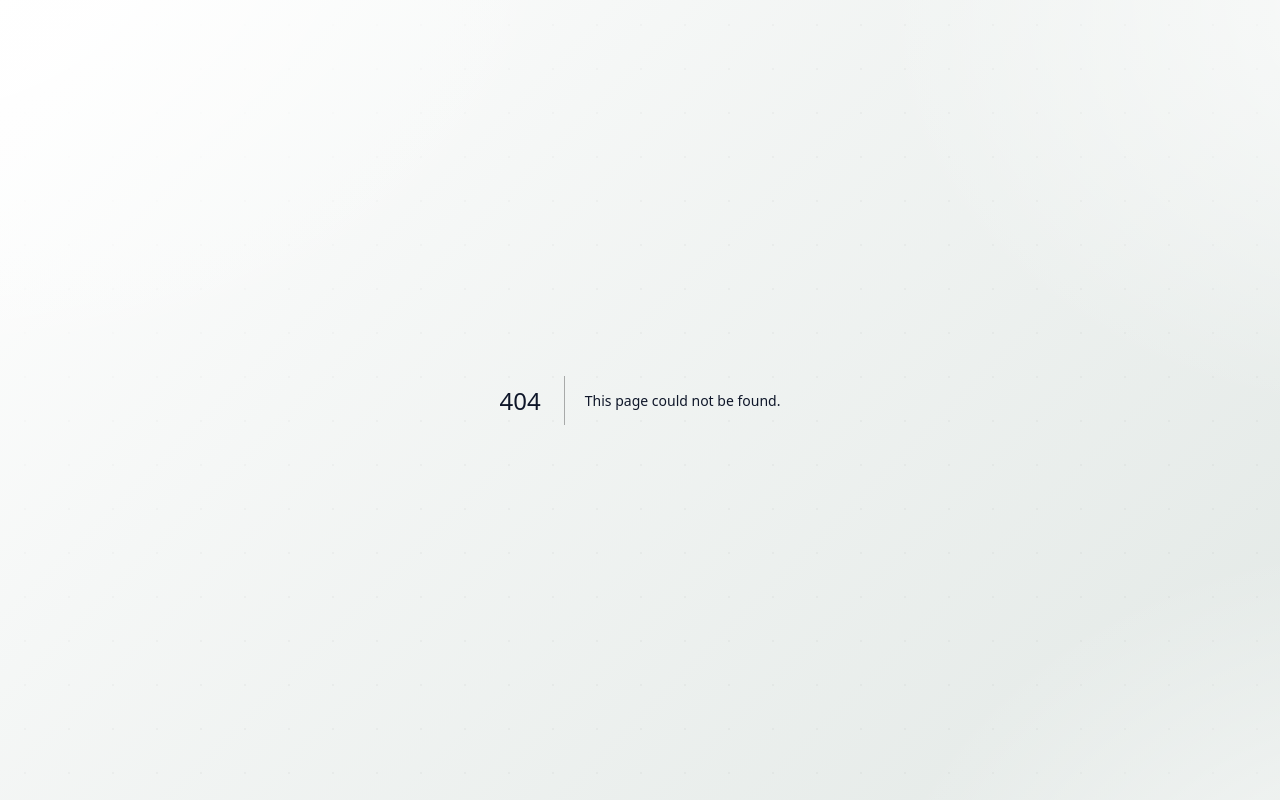
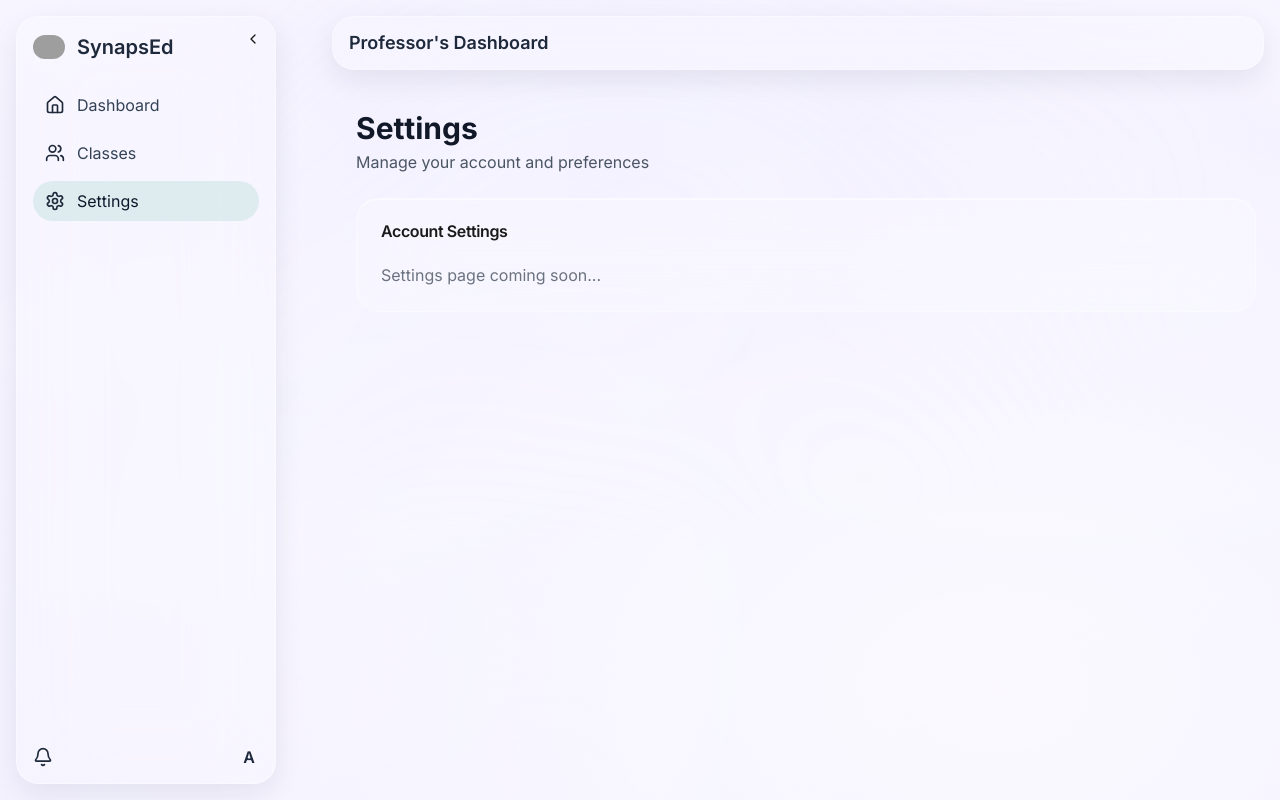
Before and after one commit to Danjari/synapsed, a Next.js app: page /teacher/settings in a window 1280 px wide. Before the commit this address had no page. Built offline with nearby package versions, Linux system fonts and the light colour scheme; no server answers; grey boxes are pictures that could not be loaded.

Commit message:
refactor: simplify teacher sidebar by removing unused menu items
- Removed the "Surveys", "Pathways", and "Students" menu items from the teacher sidebar to streamline navigation.
- Updated the import statements to reflect the changes in the sidebar items, enhancing code clarity.

```diff
--- /dev/null
+++ b/app/teacher/settings/page.tsx
@@ -0,0 +1,50 @@
+"use client";
+
+import { Suspense } from "react";
+import Sidebar from "@/components/teacher/SideBar";
+import TopNav from "@/components/teacher/TopNav";
+import { Card, CardContent, CardHeader, CardTitle } from "@/components/ui/card";
+
+function SettingsContent() {
+  return (
+    <div className="space-y-6">
+      <div>
+        <h1 className="text-3xl font-bold text-gray-900">Settings</h1>
+        <p className="text-gray-600 mt-1">Manage your account and preferences</p>
+      </div>
+
+      <Card>
+        <CardHeader>
+          <CardTitle>Account Settings</CardTitle>
+        </CardHeader>
+        <CardContent>
+          <p className="text-gray-500">Settings page coming soon...</p>
+        </CardContent>
+      </Card>
+    </div>
+  );
+}
+
+export default function SettingsPage() {
+  return (
+    <div className="min-h-screen">
+      <div className="flex min-h-screen">
+        <Sidebar />
+        <div className="flex-1 flex flex-col">
+          <TopNav />
+          <main className="flex-1 p-4 md:p-6 overflow-y-auto">
+            <Suspense
+              fallback={
+                <div className="flex items-center justify-center h-full">
+                  Loading...
+                </div>
+              }
+            >
+              <SettingsContent />
+            </Suspense>
+          </main>
+        </div>
+      </div>
+    </div>
+  );
+}
--- a/components/teacher/SideBar.tsx
+++ b/components/teacher/SideBar.tsx
@@ -3,7 +3,7 @@ import Link from "next/link";
 import Image from "next/image";
 import { usePathname } from "next/navigation";
 import { useState } from "react";
-import { Home, Users, FileText, CheckCircle, Settings, ChevronLeft, ChevronRight, Bell } from "lucide-react";
+import { Home, Users, Settings, ChevronLeft, ChevronRight, Bell } from "lucide-react";
 import type { ComponentType } from "react";
 import { Tooltip, TooltipContent, TooltipProvider, TooltipTrigger } from "@/components/ui/tooltip";
 import { useSession, signOut } from "next-auth/react";
@@ -20,9 +20,6 @@ export type SidebarItem = {
 const defaultMenuItems: SidebarItem[] = [
   { name: "Dashboard", path: "/teacher/dashboard", icon: Home },
   { name: "Classes", path: "/teacher/classes", icon: Users },
-  { name: "Surveys", path: "/teacher/surveys", icon: FileText },
-  { name: "Pathways", path: "/teacher/pathways", icon: CheckCircle },
-  { name: "Students", path: "/teacher/students", icon: Users },
   { name: "Settings", path: "/teacher/settings", icon: Settings },
 ];
 
```
